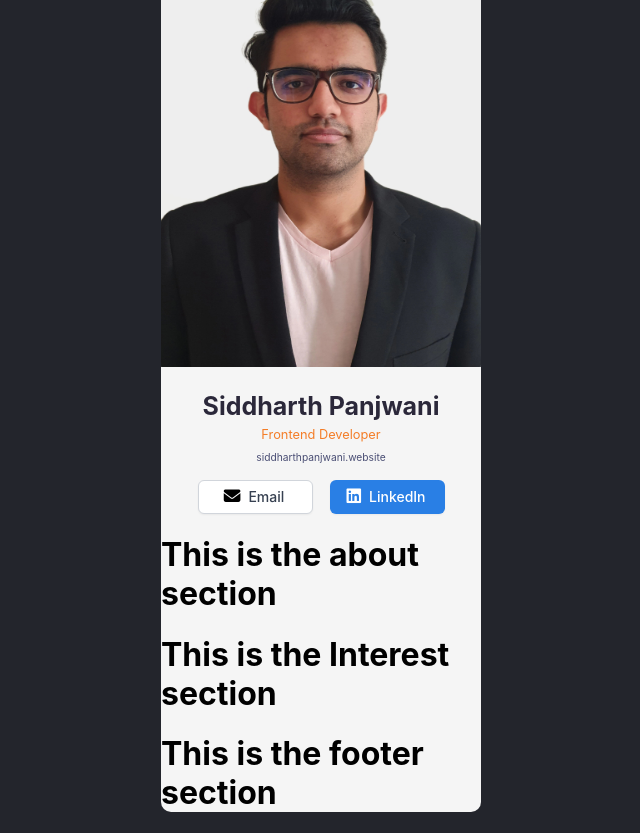
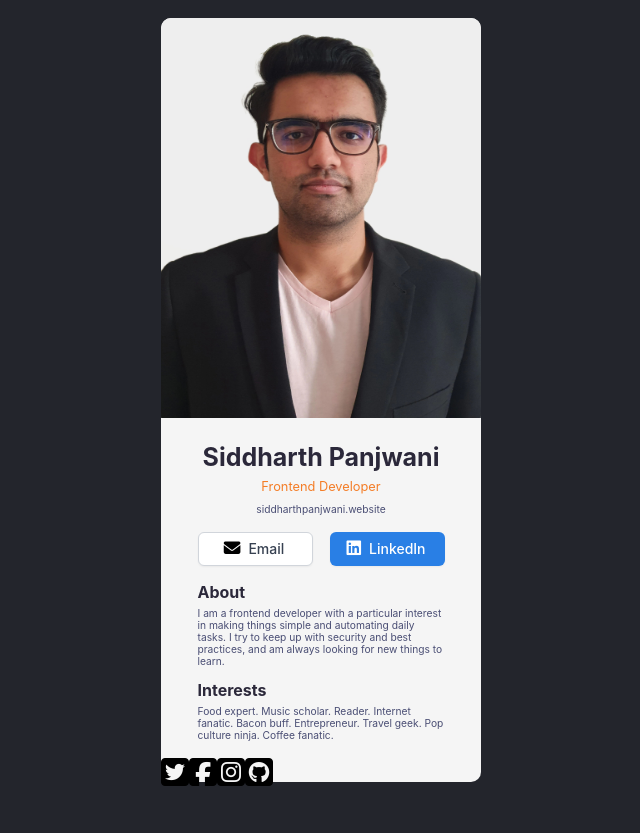
Before and after one commit to codegeass56/react-digital-business-card, a React (Vite) app: page / in a window 1280 px wide. Shown: the whole page, without its empty margins (319-959 px from the left). After the commit the page ends 800 px from the top, so only its background shows below. Built offline with nearby package versions, Linux system fonts and the light colour scheme; a web font is replaced by a local one.

Commit message:
Finish Interest and About sections

```diff
--- a/src/components/About.jsx
+++ b/src/components/About.jsx
@@ -1,5 +1,12 @@
 function About() {
-  return <h1>This is the about section</h1>;
+  return (
+    <div className="about-section">
+      <p className="about-section-heading">About</p>
+      <p className="about-section-content">I am a frontend developer with a particular interest in making things
+        simple and automating daily tasks. I try to keep up with security and
+        best practices, and am always looking for new things to learn.</p>
+    </div>
+  );
 }
 
 export default About;
--- a/src/components/Footer.jsx
+++ b/src/components/Footer.jsx
@@ -1,5 +1,12 @@
 function Footer() {
-  return <h1>This is the footer section</h1>;
+  return (
+    <div className="footer-section">
+      <i class="fa-brands fa-square-twitter fa-2xl"></i>
+      <i class="fa-brands fa-square-facebook fa-2xl"></i>
+      <i class="fa-brands fa-square-instagram fa-2xl"></i>
+      <i class="fa-brands fa-square-github fa-2xl"></i>
+    </div>
+  );
 }
 
 export default Footer;
--- a/src/components/Info.jsx
+++ b/src/components/Info.jsx
@@ -2,7 +2,7 @@ import profilePic from '../assets/Skp.jpg'
 
 function Info() {
   return (
-    <>
+    <div className='info-section'>
       <img className="profile-pic" src={profilePic} />
       <p className="name">Siddharth Panjwani</p>
       <p className="role">Frontend Developer</p>
@@ -17,7 +17,7 @@ function Info() {
           <span className='linkedin-btn-text'>LinkedIn</span>
         </button>
       </div>
-    </>
+    </div>
   );
 }
 
--- a/src/components/Interests.jsx
+++ b/src/components/Interests.jsx
@@ -1,5 +1,12 @@
 function Interests() {
-  return <h1>This is the Interest section</h1>;
+  return (
+    <div className="interest-section">
+      <p className="interest-section-heading">Interests</p>
+      <p className="interest-section-content">Food expert. Music scholar.
+        Reader. Internet fanatic. Bacon buff. Entrepreneur. Travel geek.
+        Pop culture ninja. Coffee fanatic.</p>
+    </div>
+  );
 }
 
 export default Interests;
--- a/src/index.css
+++ b/src/index.css
@@ -123,3 +123,27 @@ button>span {
   box-shadow: 0px 1px 2px rgba(0, 0, 0, 0.05);
   border-radius: 6px;
 }
+
+.about-section,
+.interest-section {
+  font-family: Inter, Arial, Helvetica, sans-serif;
+  height: 82px;
+  width: 247px;
+  margin: 0 auto;
+}
+
+.about-section-heading,
+.interest-section-heading {
+  font-weight: 700;
+  font-size: 16px;
+  color: #2B283A;
+  margin-bottom: 5px;
+}
+
+.about-section-content,
+.interest-section-content {
+  font-size: 10.24px;
+  font-weight: 400;
+  margin-top: 0px;
+  color: #4A4E74;
+}
```
